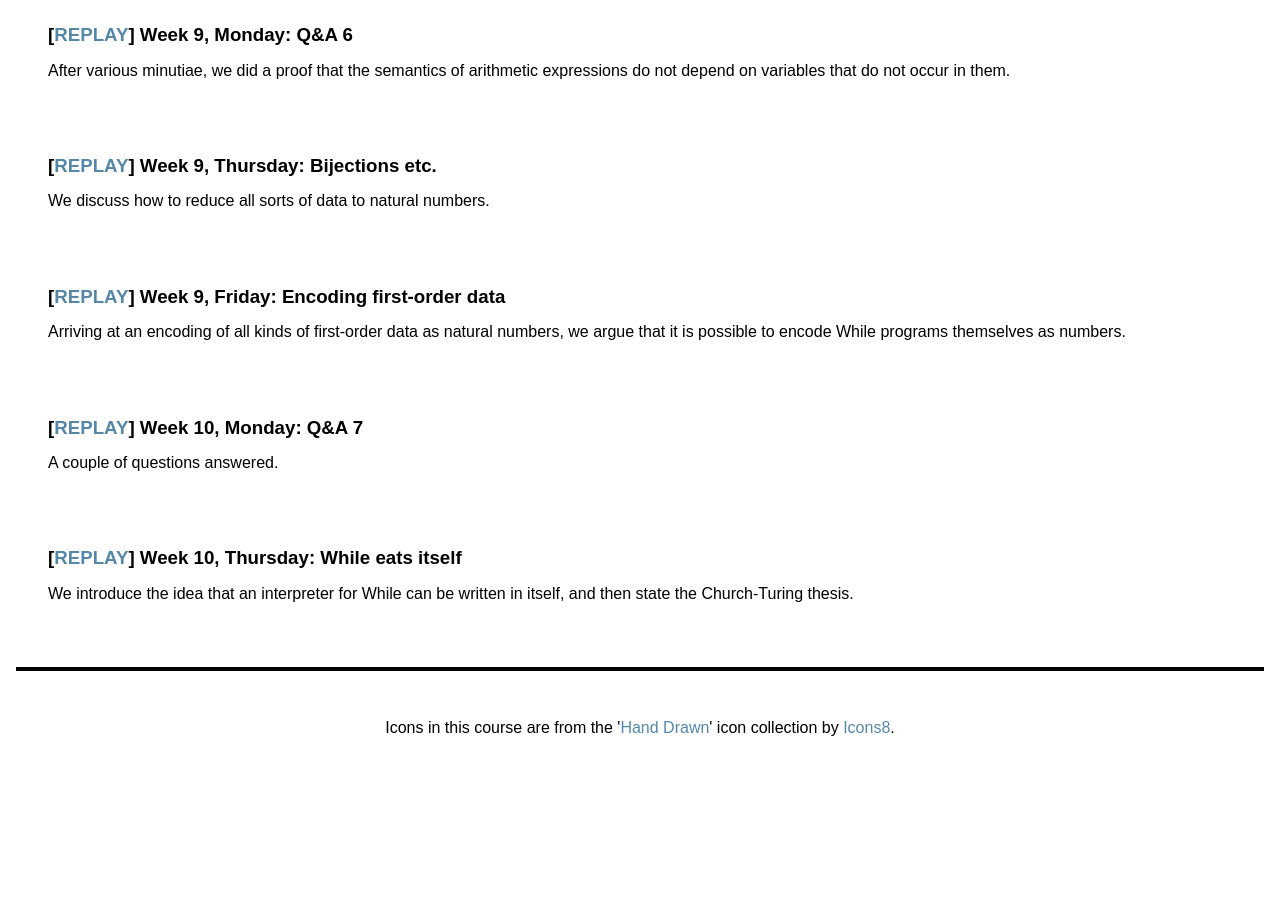
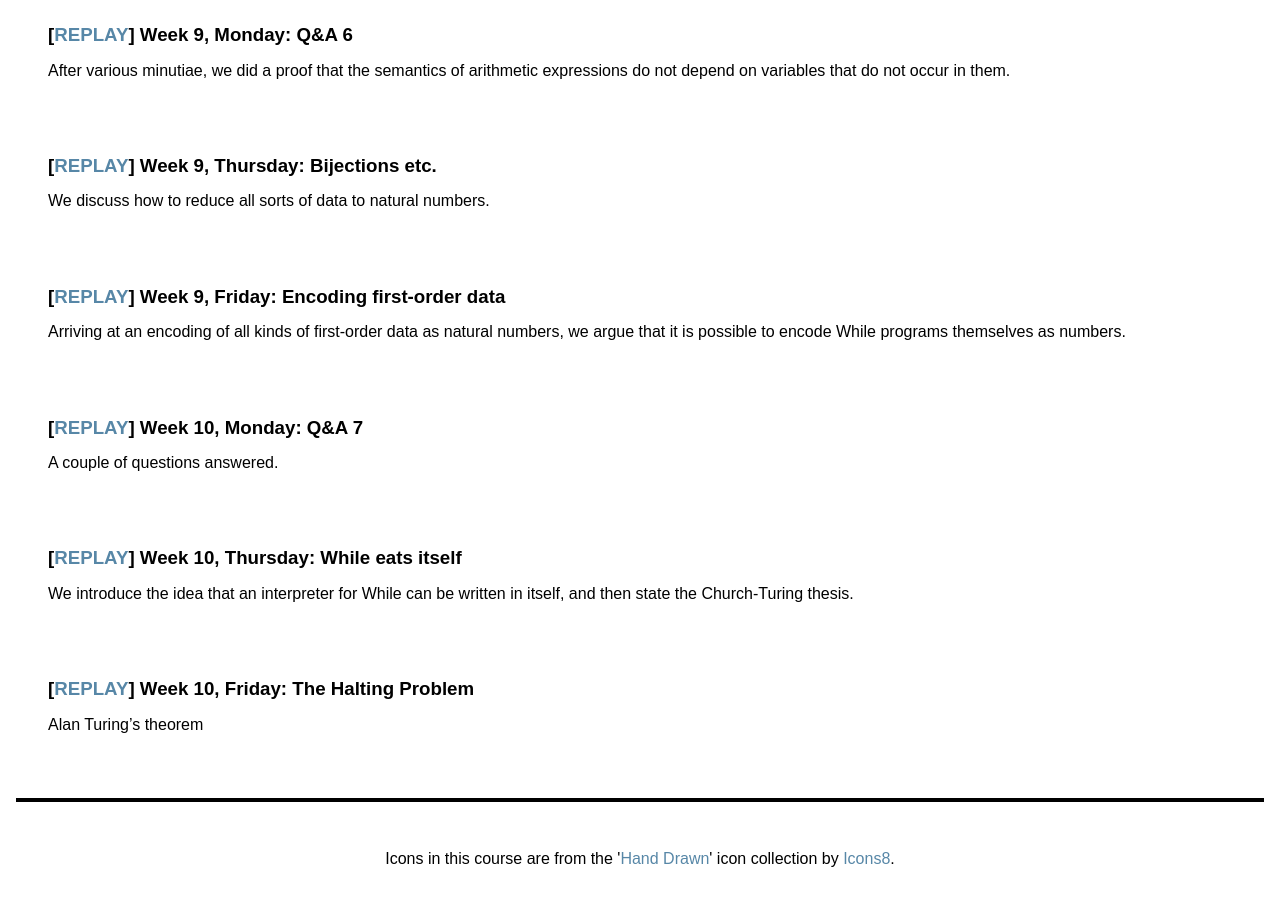
Before and after one commit to uob-coms20007/webpages, a Jekyll site: the page built from schedule.md, in a window 1280 px wide and 900 px high, scrolled down 3860 px. Built offline with Jekyll 4.4.1, drawn with Linux system fonts in a browser that asks for light colours; nearby versions of some CDN libraries; before the commit the page ends 4630 px from its top, so only the background shows below that.

Commit message:
adding Friday lecture

```diff
--- a/_data/lectures.yml
+++ b/_data/lectures.yml
@@ -124,3 +124,7 @@
 - title: While eats itself
   description: We introduce the idea that an interpreter for While can be written in itself, and then state the Church-Turing thesis.
   replay: https://mediasite.bris.ac.uk/Mediasite/Play/cb6edf668a1c49b1900638851b41785b1d
+
+- title: The Halting Problem
+  description: Alan Turing's theorem
+  replay: https://mediasite.bris.ac.uk/Mediasite/Play/e44a071bc2a2420b90c7909ffdda57ef1d
```
